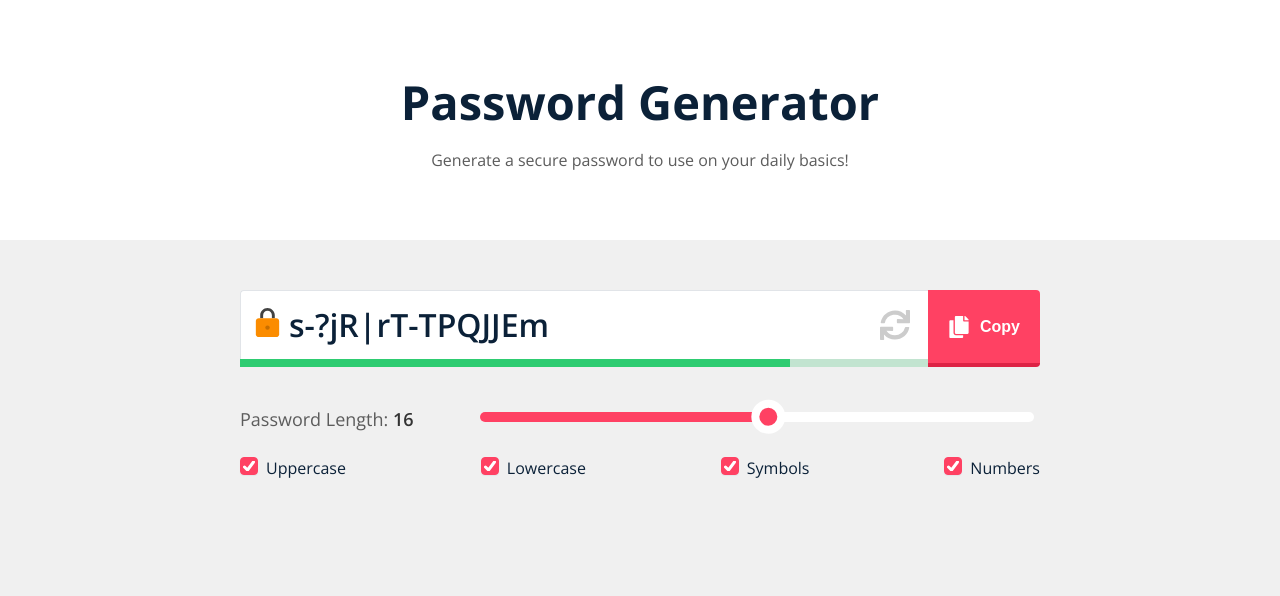
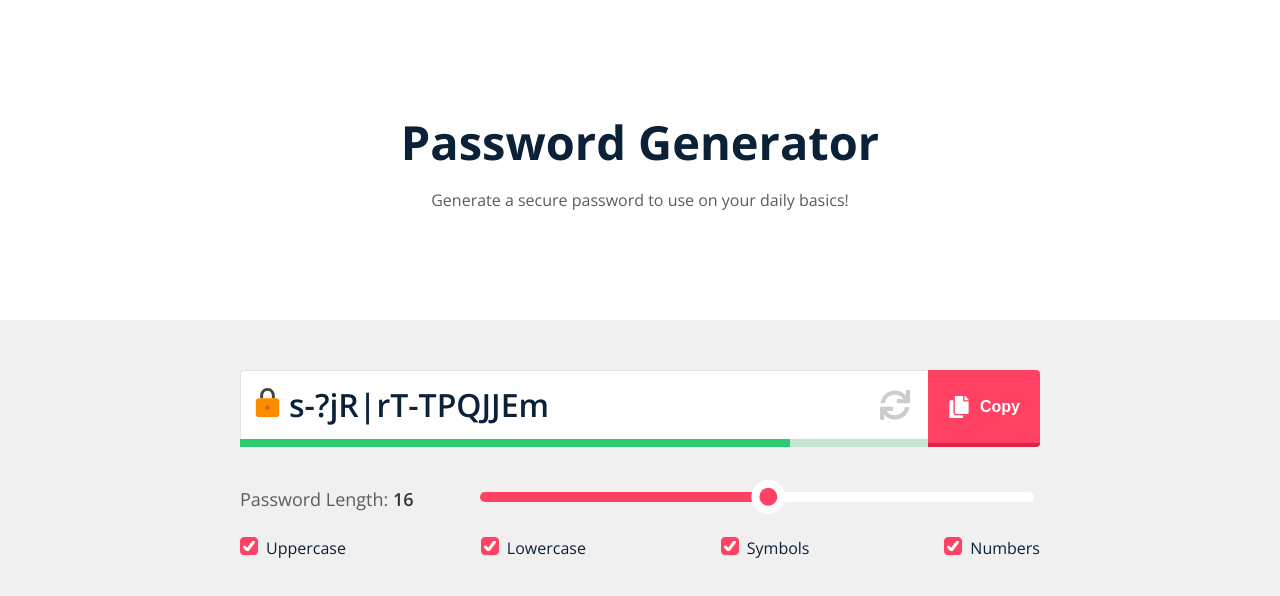
Before and after one commit to ajsevillano/password-generator, a React (Create React App) app: page / in a window 1280 px wide. Shown: the top 596 px of the page. Built offline with nearby package versions, Linux system fonts and the light colour scheme.

Commit message:
Change header height

```diff
--- a/src/App.css
+++ b/src/App.css
@@ -452,7 +452,7 @@ input[type=range]::-ms-thumb {
   align-items: center;
   justify-content: center;
   background-color: #ffffff;
-  height: 30vh;
+  height: 40vh;
   width: 100%;
 }
 
--- a/src/components/Header/_Header.scss
+++ b/src/components/Header/_Header.scss
@@ -3,6 +3,6 @@
   align-items: center;
   justify-content: center;
   background-color: #ffffff;
-  height: 30vh;
+  height: 40vh;
   width: 100%;
 }
```
